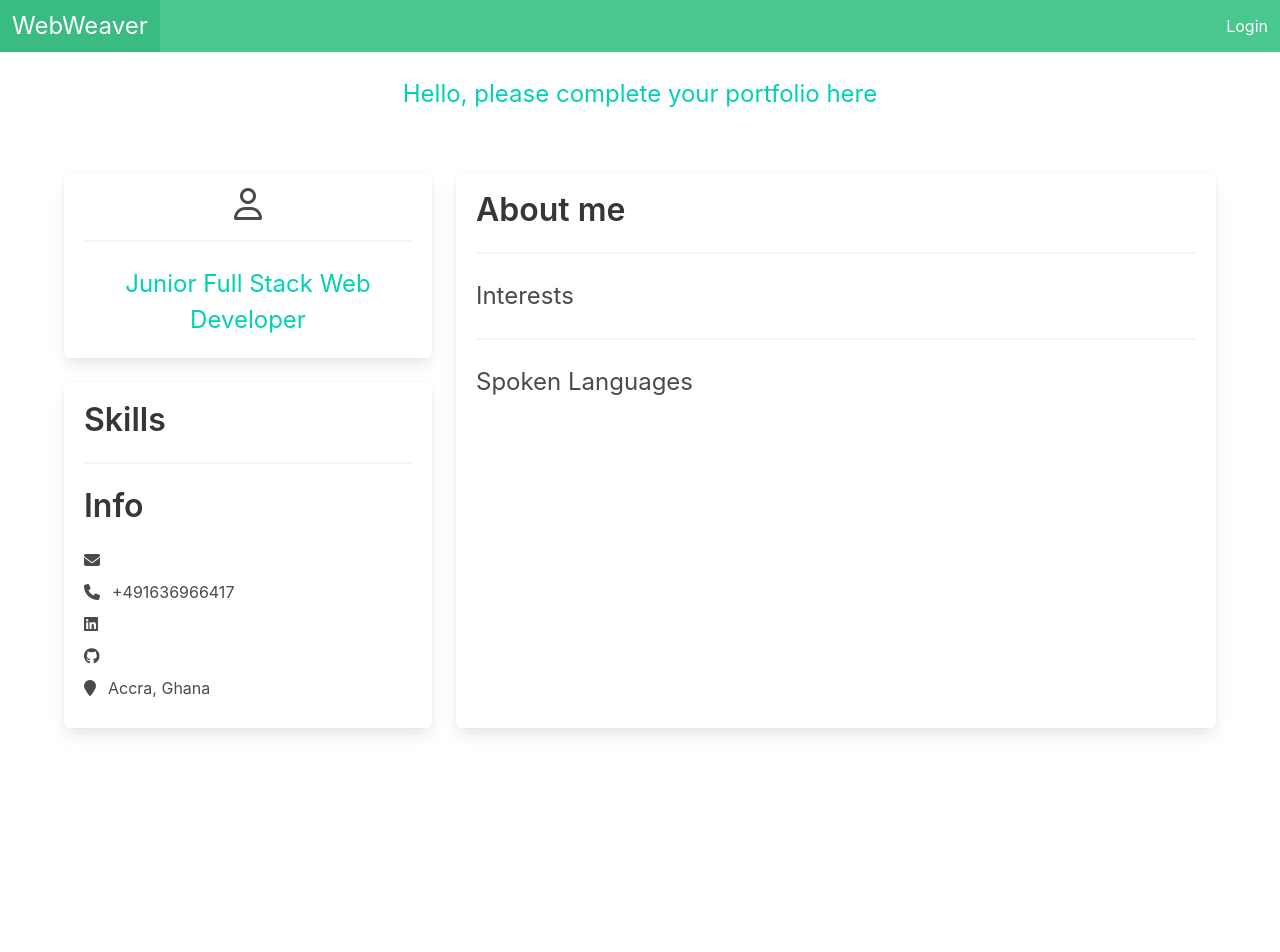
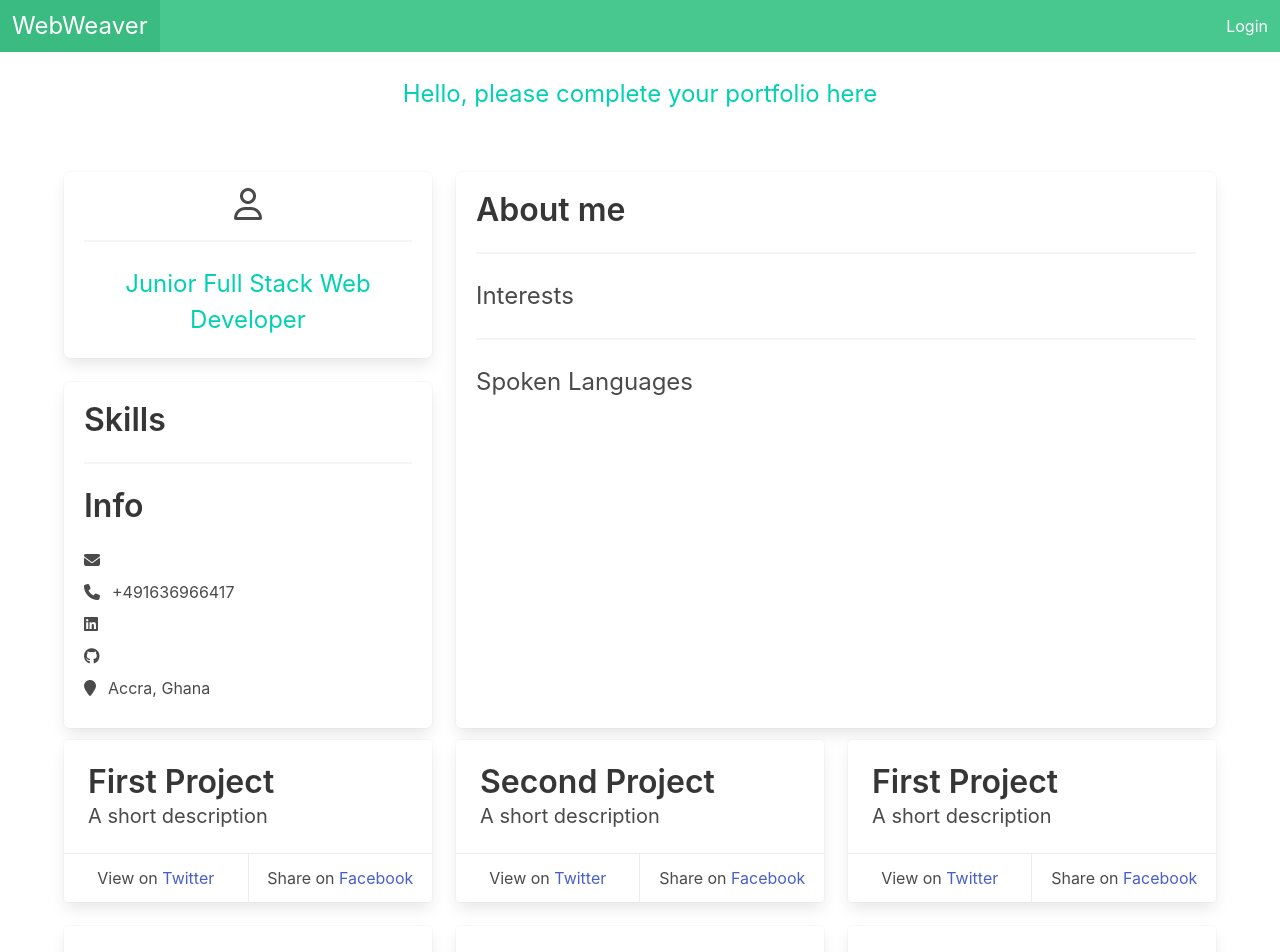
Before and after one commit to josephsegbefia/webweaver-client, a React (Vite) app: page /portfolios/1 in a window 1280 px wide. Shown: the top 952 px of the page. Before the commit the page ends 800 px from the top, so only its background shows below. Built offline with nearby package versions, Linux system fonts and the light colour scheme.

Commit message:
Make project page layout

```diff
--- a/src/components/portfolio/MasterPortfolioComp.jsx
+++ b/src/components/portfolio/MasterPortfolioComp.jsx
@@ -13,6 +13,48 @@ import { AuthContext } from '../../context/auth.context';
 const API_URL = import.meta.env.VITE_API_URL;
 
 const projects = [
+  {
+    title: "First Project",
+    description: "A first description",
+    imgUrl: "https://res.cloudinary.com/dexb8osc9/image/upload/v1710262854/webweaver/innjvjnqhkaizgo4nzoa.jpg",
+    shortDesc: "A short description",
+    techsUsed: ["react", "HTML", "CSS"]
+  },
+  {
+    title: "Second Project",
+    description: "A second description",
+    imgUrl: "https://res.cloudinary.com/dexb8osc9/image/upload/v1710262854/webweaver/innjvjnqhkaizgo4nzoa.jpg",
+    shortDesc: "A short description",
+    techsUsed: ["react", "HTML", "CSS"]
+  },
+  {
+    title: "First Project",
+    description: "A first description",
+    imgUrl: "https://res.cloudinary.com/dexb8osc9/image/upload/v1710262854/webweaver/innjvjnqhkaizgo4nzoa.jpg",
+    shortDesc: "A short description",
+    techsUsed: ["react", "HTML", "CSS"]
+  },
+  {
+    title: "First Project",
+    description: "A first description",
+    imgUrl: "https://res.cloudinary.com/dexb8osc9/image/upload/v1710262854/webweaver/innjvjnqhkaizgo4nzoa.jpg",
+    shortDesc: "A short description",
+    techsUsed: ["react", "HTML", "CSS"]
+  },
+  {
+    title: "Second Project",
+    description: "A second description",
+    imgUrl: "https://res.cloudinary.com/dexb8osc9/image/upload/v1710262854/webweaver/innjvjnqhkaizgo4nzoa.jpg",
+    shortDesc: "A short description",
+    techsUsed: ["react", "HTML", "CSS"]
+  },
+  {
+    title: "First Project",
+    description: "A first description",
+    imgUrl: "https://res.cloudinary.com/dexb8osc9/image/upload/v1710262854/webweaver/innjvjnqhkaizgo4nzoa.jpg",
+    shortDesc: "A short description",
+    techsUsed: ["react", "HTML", "CSS"]
+  },
   {
     title: "First Project",
     description: "A first description",
--- a/src/components/project/Project.jsx
+++ b/src/components/project/Project.jsx
@@ -3,25 +3,34 @@
 import React from 'react';
 
 const Project = ({ projects }) => {
+  // Assuming projects is an array of project objects with properties like title, subtitle, and links
   return (
-    // <div className="tile is-ancestor">
-      // <div className="tile is-12 is-horizontal is-parent">
-      <div className = "container">
-        <div className="is-inline-flex">
-          {projects.map((project, index) => (
-            <div className="card" key={index}>
-              <div className="card-image">
-                <figure className="image is-4by3">
-                  <img src={project.imgUrl} alt="project" />
-                </figure>
+    <div className="container">
+      <div className="columns is-multiline">
+        {projects.map((project, index) => (
+          <div key={index} className="column is-one-third">
+            <div className="card">
+              <div className="card-content">
+                <p className="title">{project.title}</p>
+                <p className="subtitle">{project.shortDesc}</p>
               </div>
+              <footer className="card-footer">
+                <p className="card-footer-item">
+                  <span>
+                    View on <a href={project.imgUrl}>Twitter</a>
+                  </span>
+                </p>
+                <p className="card-footer-item">
+                  <span>
+                    Share on <a href={project.imgUrl}>Facebook</a>
+                  </span>
+                </p>
+              </footer>
             </div>
-          ))}
-        </div>
+          </div>
+        ))}
       </div>
-
-      // </div>
-    // </div>
+    </div>
   );
 };
 
```
